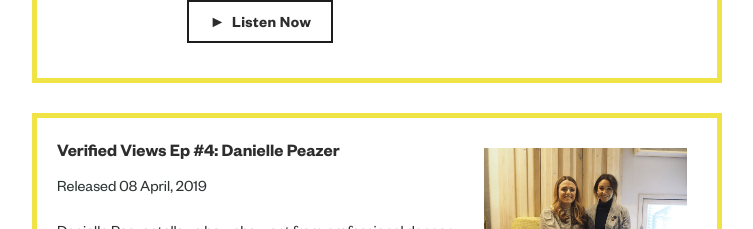
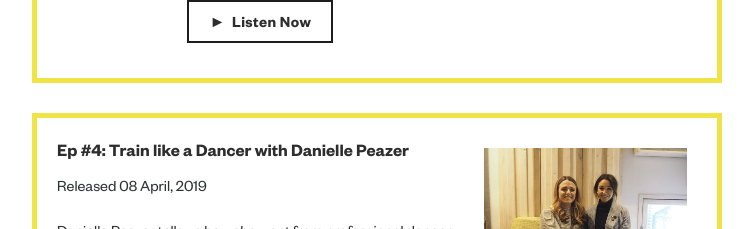
Before and after one commit to giopunt/verified-views-poc, a Gatsby site: page /episodes/ in a window 1280 px wide. Shown: the part 3380-3609 px from the top of the page, without its empty margins (263-1016 px from the left). Built offline with nearby package versions, Linux system fonts and the light colour scheme; Gatsby itself is replaced by a stand-in of ours.

Commit message:
Update Episode “verified-views-ep-4-danielle-peazer”

```diff
--- a/episodes/verified-views-ep-4-danielle-peazer.md
+++ b/episodes/verified-views-ep-4-danielle-peazer.md
@@ -1,5 +1,5 @@
 ---
-title: 'Verified Views Ep #4: Danielle Peazer'
+title: 'Ep #4: Train like a Dancer with Danielle Peazer'
 date: 2019-04-08T08:40:33.264Z
 url: >-
   https://podcasts.apple.com/gb/podcast/verified-views-ep-4-danielle-peazer/id1449998981?i=1000434116719
```
